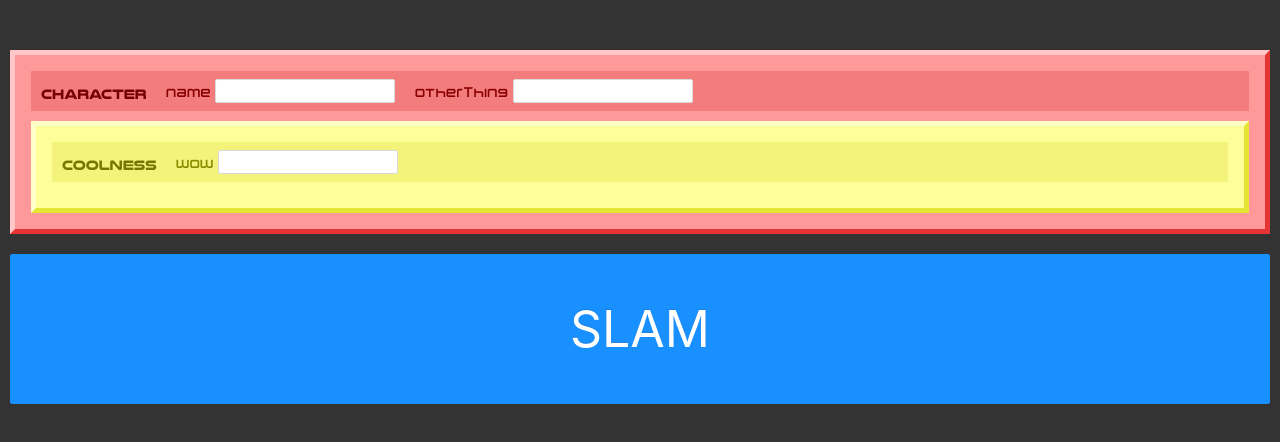
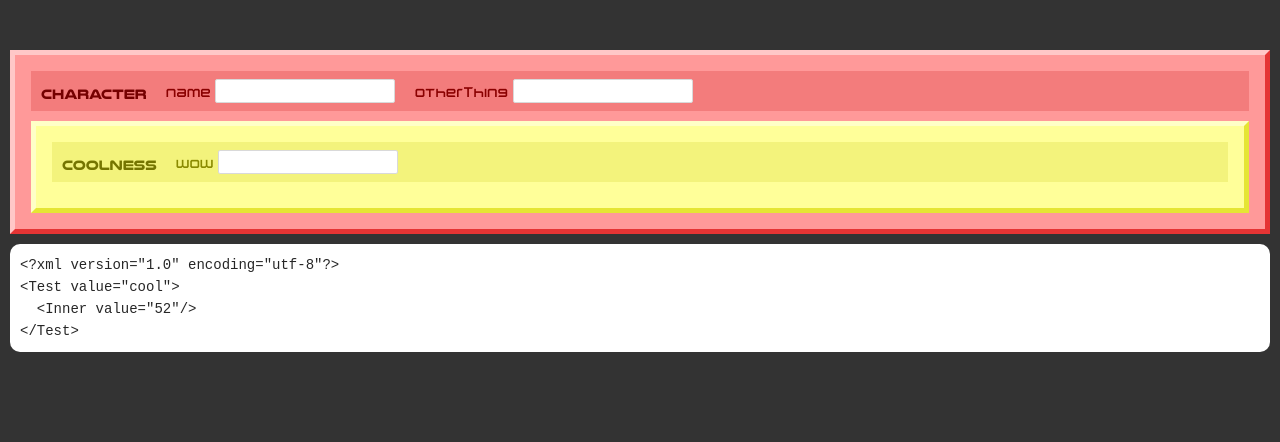
Before and after one commit to Arastryx/slammer, a React (Create React App) app: page / in a window 1280 px wide. Shown: the top 442 px of the page. Built offline with nearby package versions, Linux system fonts and the light colour scheme; a web font is replaced by a local one.

Commit message:
-XML is now displayed below the editor

```diff
--- a/src/Slammer/Slammer.module.css
+++ b/src/Slammer/Slammer.module.css
@@ -10,3 +10,13 @@
   height: 150px;
   font-size: 50px;
 }
+
+.output {
+  margin-top: 10px;
+  background-color: white;
+  border-radius: 10px;
+  padding: 10px;
+  max-height: 500px;
+  overflow-y: auto;
+  font-family: "Courier New", Courier, monospace;
+}
--- a/src/Slammer/Slammer.tsx
+++ b/src/Slammer/Slammer.tsx
@@ -1,22 +1,15 @@
-import { Button } from "antd";
 import { XMLBuilder, XMLParser } from "fast-xml-parser";
-import React from "react";
+import React, { useMemo } from "react";
+import { JsonifiedXML } from "./jsonifiedXml";
 import { NodeEditor } from "./NodeEditor/NodeEditor";
 import styles from "./Slammer.module.css";
 
-export interface SlammerProps {}
-
-export const Slammer: React.FC<SlammerProps> = ({}) => {
-  const testXml = () => {
 const parser = new XMLParser({
   parseAttributeValue: true,
   ignoreAttributes: false,
   preserveOrder: true,
   attributeNamePrefix: "",
 });
-    const what = parser.parse(
-      '<Character also="this" number="52" bool="true"><Action thing="wow"/><Cool test="please"/><Action thing="what"/></Character>'
-    );
 
 const builder = new XMLBuilder({
   preserveOrder: true,
@@ -24,10 +17,20 @@ export const Slammer: React.FC<SlammerProps> = ({}) => {
   suppressEmptyNode: true,
   attributeNamePrefix: "",
   suppressBooleanAttributes: false,
+  format: true,
 });
-    const test = builder.build(what);
-    const b = 0;
-  };
+
+const test: JsonifiedXML[] = parser.parse(
+  '<Test value="cool"><Inner value="52"/></Test>'
+);
+
+export interface SlammerProps {}
+
+export const Slammer: React.FC<SlammerProps> = ({}) => {
+  const output = useMemo(
+    () => (builder.build(test) as string).substring(1),
+    []
+  );
 
   return (
     <div id={styles.slammer}>
@@ -46,9 +49,10 @@ export const Slammer: React.FC<SlammerProps> = ({}) => {
           ],
         }}
       />
-      <Button id={styles.slam} type="primary" block onClick={testXml}>
-        SLAM
-      </Button>
+      <pre className={styles.output}>
+        {'<?xml version="1.0" encoding="utf-8"?>\n'}
+        {output}
+      </pre>
     </div>
   );
 };
--- /dev/null
+++ b/src/Slammer/jsonifiedXml.ts
@@ -0,0 +1,7 @@
+interface AttributedItem {
+  ":@": { [value: string]: string | number | boolean };
+}
+
+export type JsonifiedXML = AttributedItem & {
+  [elementName: string]: JsonifiedXML[];
+};
```
Lines whose indentation alone changed are shown as unchanged.
